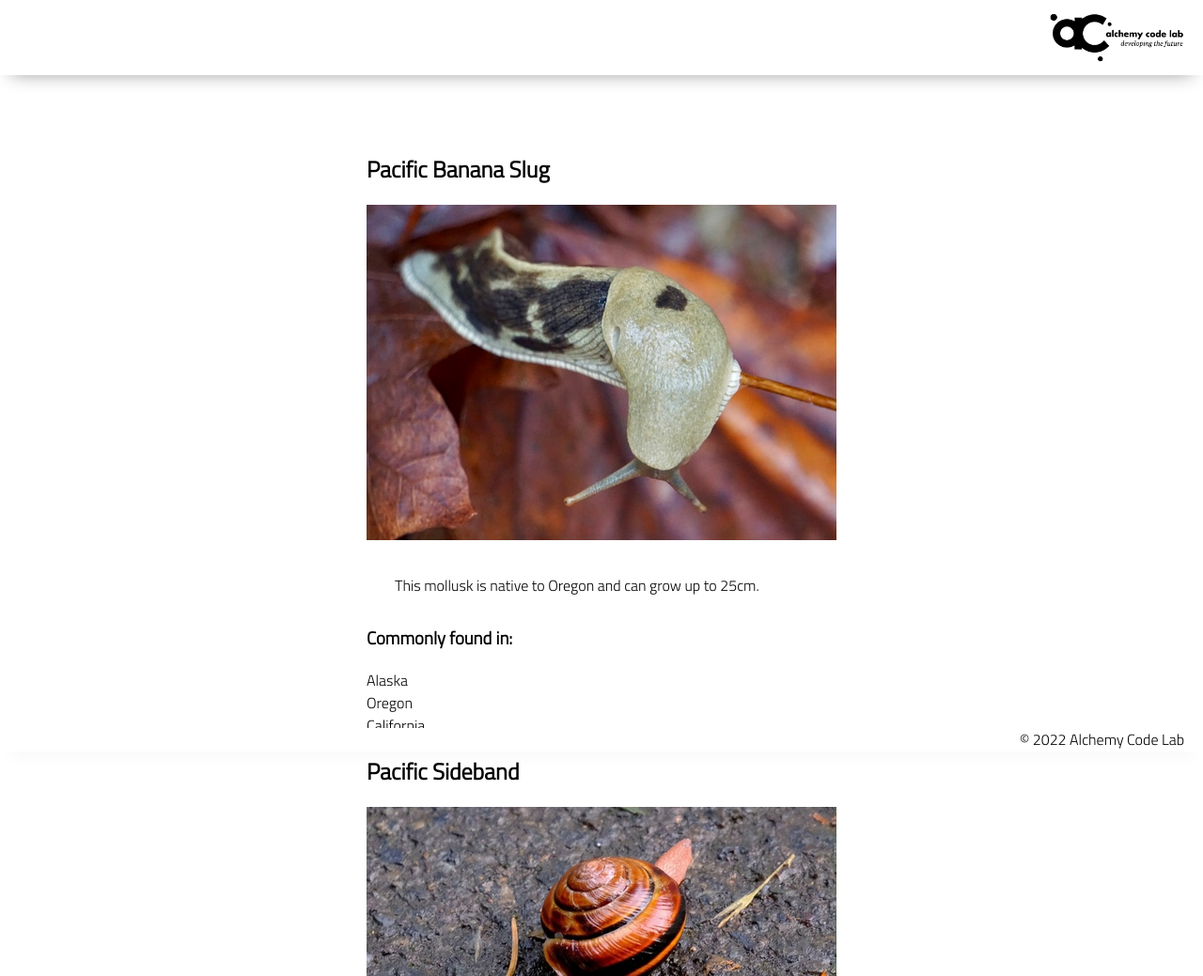
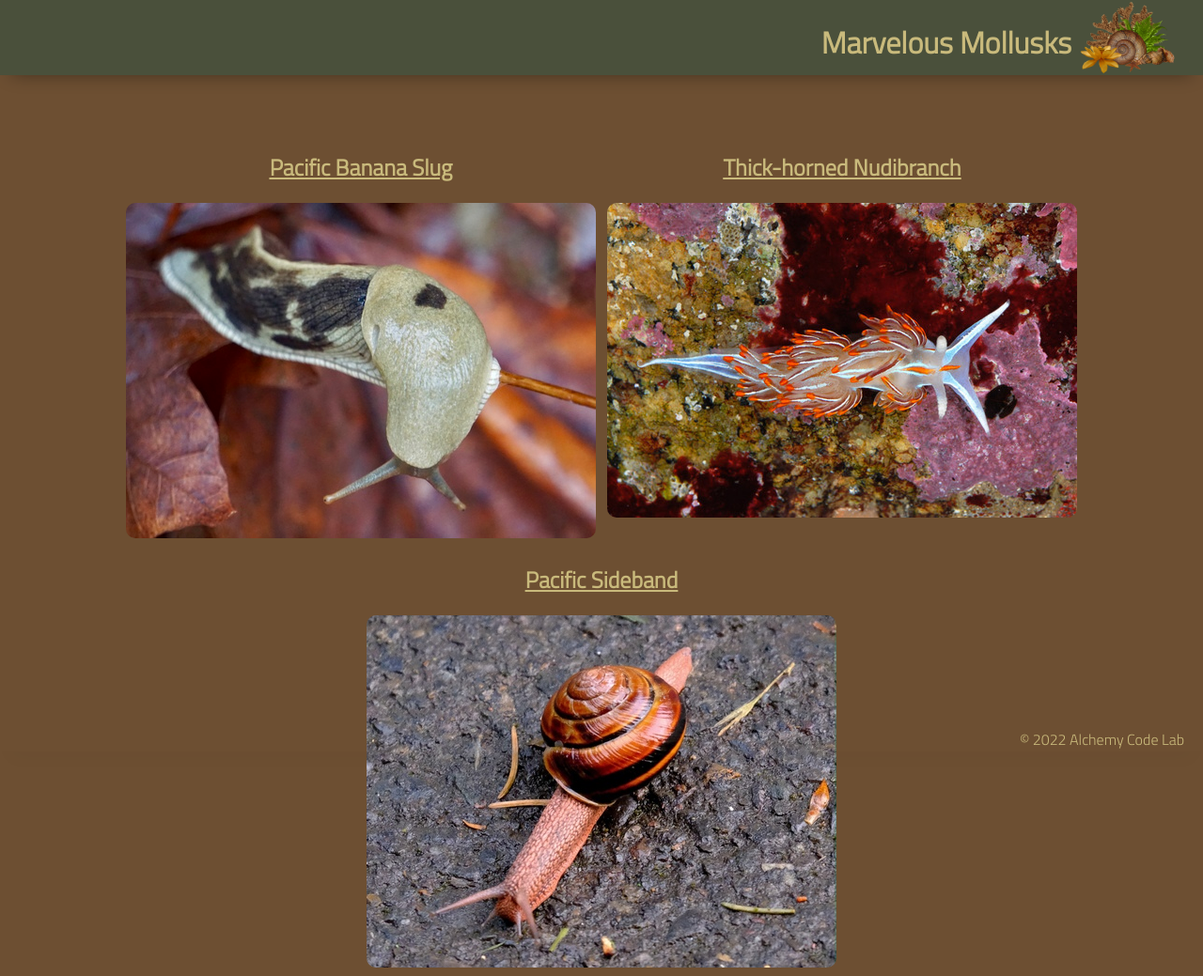
Before and after one commit to Colter-Garrison/list-detail-from-scratch, a plain HTML site: page index.html in a window 1280 px wide. Shown: the top 1039 px of the page at 94% size. Drawn offline with Linux system fonts and the light colour scheme.

Commit message:
some css

```diff
--- a/data.js
+++ b/data.js
@@ -9,18 +9,18 @@ export const mollusks = [
     },
     {
         id: '2',
+        name: 'Thick-horned Nudibranch',
+        image: './assets/thick-horned-nudibranch.png',
+        native: 'native to Oregon',
+        length: 'can gro up to 50mm',
+        found: ['Alaska', 'Oregon', 'California'],
+    },
+    {
+        id: '3',
         name: 'Pacific Sideband',
         image: './assets/pacific-sideband.png',
         native: 'native to Oregon',
         length: 'can grow up to 36mm wide',
         found: ['Oregon', 'California', 'Washington'],
     },
-    {
-        id: '3',
-        name: 'Thick-horned Nudibranch',
-        image: './assets/thick-horned-nudibranch.png',
-        native: 'native to Oregon',
-        length: 'can gro up to 50mm',
-        found: ['Alaska', 'Oregon', 'California'],
-    },
 ];
--- a/index.html
+++ b/index.html
@@ -9,13 +9,14 @@
     <link rel="stylesheet" href="./styles/reset.css">
     <link rel="stylesheet" href="./styles/style.css">
     <link rel="stylesheet" href="./styles/home.css">
-    <title>Document</title>
+    <title>Marvelous Mollusks</title>
 </head>
 
 <body>
     <header>
+        <h1 id="title">Marvelous Mollusks</h1>
         <div class="gutter-right logo">
-            <img src="./assets/big-logo.png" />
+            <img src="./assets/mollusk-header.png" />
         </div>
     </header>
     <main>
--- /dev/null
+++ b/mollusk-page/index.html
@@ -0,0 +1,17 @@
+<!DOCTYPE html>
+<html lang="en">
+<head>
+    <meta charset="UTF-8">
+    <meta http-equiv="X-UA-Compatible" content="IE=edge">
+    <meta name="viewport" content="width=device-width, initial-scale=1.0">
+    <link rel="stylesheet" href="../styles/mollusks.css">
+    <title>Mollusks!</title>
+</head>
+<body>
+    <section>
+        <a href="../index.html">Home</a>
+        <h1>All about <span id="mollusk-name"></span></h1>
+    </section>
+    <script src="./mollusk-page.js" type="module"></script>
+</body>
+</html>
--- /dev/null
+++ b/mollusk-page/mollusk-page.js
@@ -0,0 +1,3 @@
+import { findById } from '../utils.js';
+import { mollusks } from '../data.js';
+console.log('hello from mollusks page');
--- a/render-utils.js
+++ b/render-utils.js
@@ -7,6 +7,9 @@ export function renderMollusks(mollusksEl) {
 
     const img = document.createElement('img');
     img.src = mollusksEl.image;
+
+    const a = document.createElement('a');
+    a.href = `./mollusk-page/?id=${mollusksEl.id}`;
 
     const p = document.createElement('p');
     p.textContent = `This mollusk is ${mollusksEl.native} and ${mollusksEl.length}.`;
@@ -20,7 +23,7 @@ export function renderMollusks(mollusksEl) {
         li.textContent = found;
         ul.append(li);
     }
-
-    div.append(h1, img, p, h3, ul);
+    a.append(h1, img);
+    div.append(a);
     return div;
 }
--- a/styles/style.css
+++ b/styles/style.css
@@ -2,11 +2,11 @@
 body {
     /* feel free to update these css variables for a quick theme */
 
-    --color1: white;
+    /* --color1: white;
     --color2: white;
     --color3: white;
     --color4: white;
-    --color5: white;
+    --color5: white;  */
 
     /* https://coolors.co/generate and click export -> scss to get the colors to copy and paste below*/
 
@@ -56,9 +56,10 @@ section {
 header {
     display: flex;
     justify-content: flex-end;
-    background-color: var(--color3);
+    background-color: rgba(74, 80, 59);
     height: var(--header-height);
     box-shadow: var(--shadow);
+    text-align: center;
 }
 
 
@@ -89,3 +90,45 @@ footer {
     background-color: var(--color3);
     box-shadow: var(--shadow);
 }
+
+body {
+    background-color: rgba(97, 65, 33, 0.92);
+    color: rgb(201, 186, 124);
+}
+
+img {
+    border-radius: 10px;
+}
+
+#mollusks {
+    display: flex;
+    flex-wrap: wrap;
+    justify-content: space-around;
+    height: auto;
+    max-width: 100%;
+}
+
+h1 {
+    display: flex;
+    justify-content: center;
+    text-decoration: underline;
+
+}
+
+#title {
+    display: flex;
+    justify-content: center;
+    text-decoration: none;
+}
+
+a:link {
+    color: rgb(201, 186, 124);
+}
+
+a:visited {
+    color: rgb(201, 186, 124);
+}
+
+a:hover {
+    color: aqua;
+}
--- /dev/null
+++ b/utils.js
@@ -0,0 +1,3 @@
+export function findById(id, data) {
+    return data.find((item) => item.id === id);
+}
```
Also changed, not shown: assets/mollusk-header.png (added), styles/mollusks.css (added), styles/reset.css (line endings or trailing spaces).
